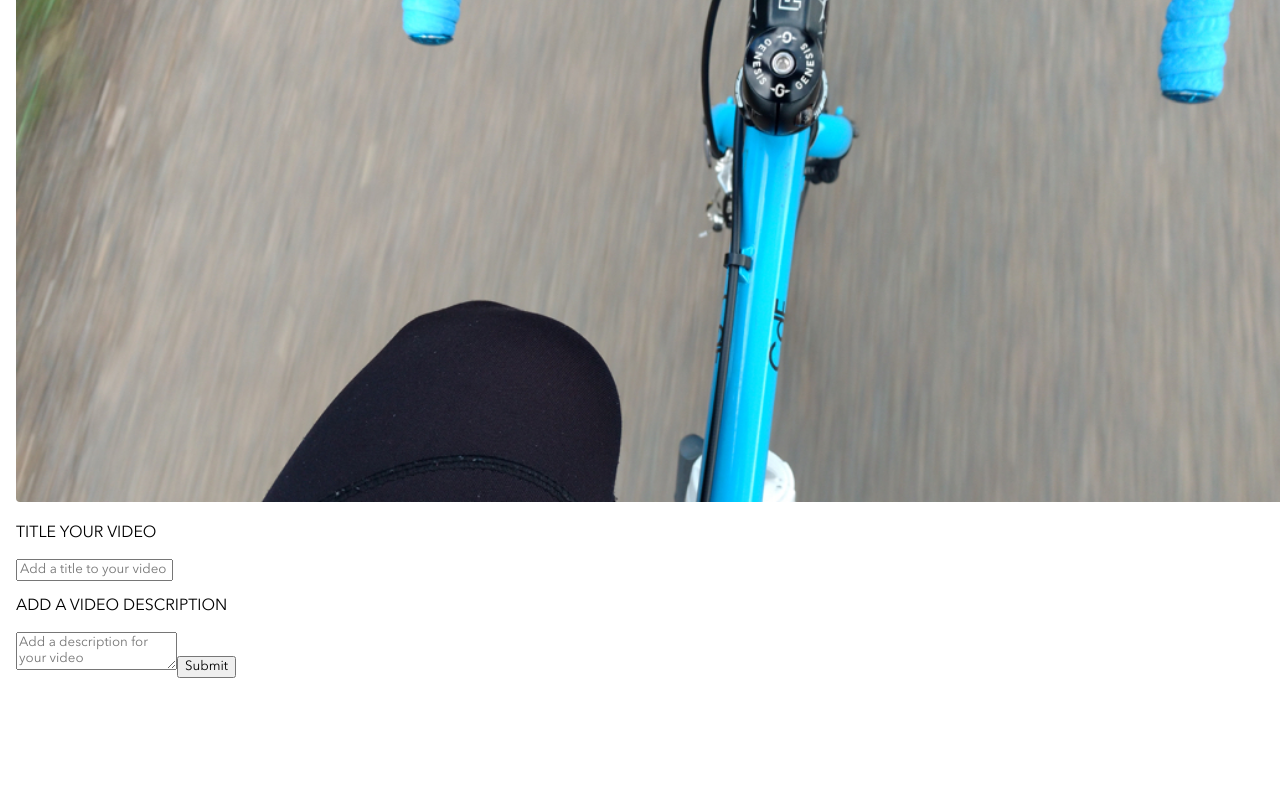
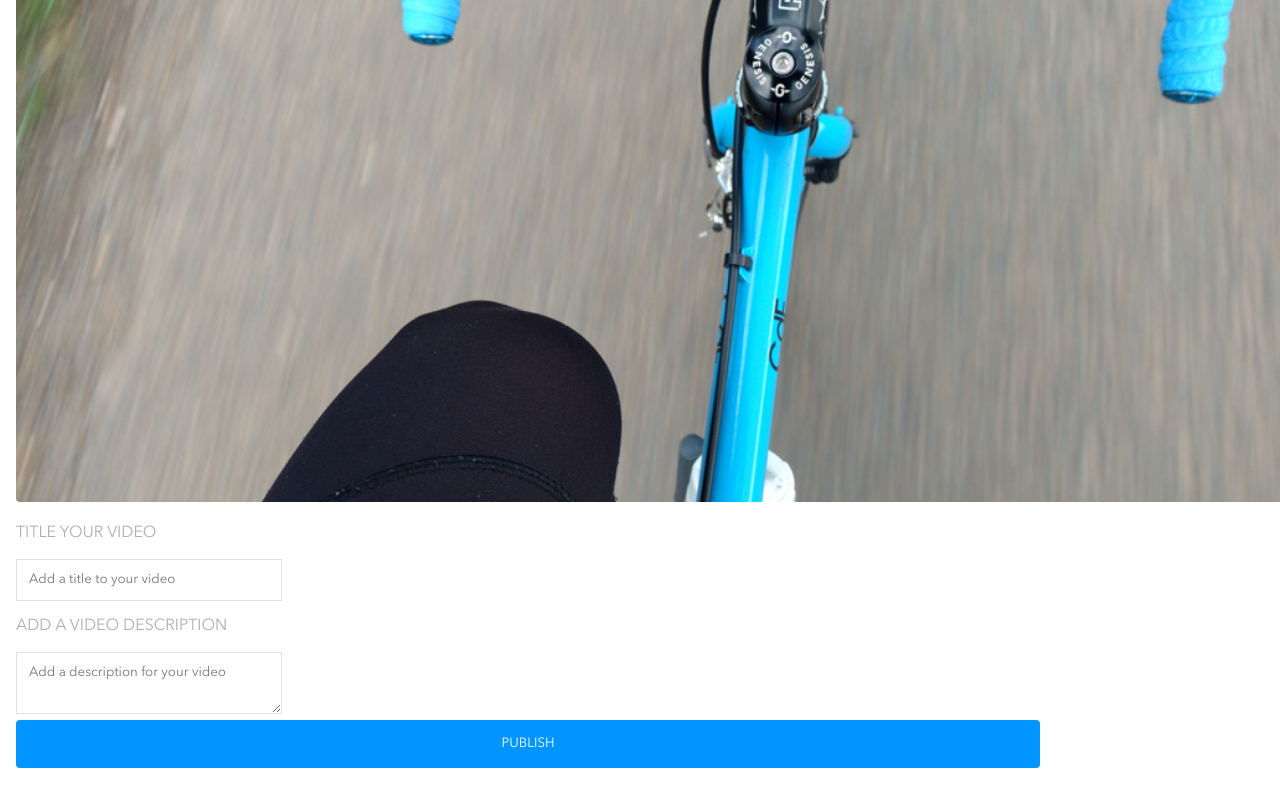
Before and after one commit to DaaniyaalM/brainflix, a React (Create React App) app: page /upload in a window 1280 px wide. Shown: the part 387-1187 px from the top of the page. Before the commit the page ends 1081 px from the top, so only its background shows below. Built offline with nearby package versions, Linux system fonts and the light colour scheme.

Commit message:
updated to pull and push data from API, added upload page styling, need to finalize upload page stying

```diff
--- a/src/App.js
+++ b/src/App.js
@@ -4,51 +4,37 @@ import "./App.scss";
 import Navbar from "./components/Navbar/Navbar.jsx";
 import "../src/components/Body/Body.scss";
 import "../src/components/NewVideos/NewVideos.scss";
-import { BrowserRouter as Router, Route, Routes } from "react-router-dom";
+import axios from "axios";
+import { useEffect } from "react";
+
+import {
+  BrowserRouter as Router,
+  Route,
+  Routes,
+  useParams,
+} from "react-router-dom";
 
 import Home from "./pages/home";
 import Upload from "./pages/UploadVids";
 
 function App() {
-  const [videos, setVideos] = useState(videoData);
-  const [selectedVideo, setSelectedVideo] = useState(videos[0]);
+  // const [videos, setVideos] = useState(videoData);
+  // const [selectedVideo, setSelectedVideo] = useState(videos[0]);
 
-  function clickHandler(video) {
-    setSelectedVideo(video);
-  }
+  // function clickHandler(video) {
+  //   setSelectedVideo(video);
+  // }
   return (
     <Router>
       <div className="App">
         <Navbar />
-
         <Routes>
-          <Route
-            exact
-            path="/"
-            element={
-              <Home
-                selectedVideo={selectedVideo}
-                videos={videos}
-                clickHandler={clickHandler}
-              />
-            }
-          />
-          <Route
-            exact
-            path="/videos/:id"
-            element={
-              <Home
-                selectedVideo={selectedVideo}
-                videos={videos}
-                clickHandler={clickHandler}
-              />
-            }
-          />
+          <Route exact path="/" element={<Home />} />
+          <Route exact path="/videos/:id" element={<Home />} />
           <Route path="upload" element={<Upload />} />
         </Routes>
       </div>
     </Router>
   );
 }
-
 export default App;
--- a/src/components/Body/Body.jsx
+++ b/src/components/Body/Body.jsx
@@ -9,12 +9,12 @@ function Body() {
         BMX Rampage: 2021 <br></br> Highlights
       </h1>
       <div className="body__details">
-        <div clasName="details__stats">
+        <div className="details__stats">
           <p className="details__name">By Red Crow</p>
 
           <p className="details__date">07/11/2021</p>
         </div>
-        <div clasName="details__stats2">
+        <div className="details__stats2">
           <div className="details__views-icon">
             <img src={ViewsPic} alt="Views" />
             <p className="details__views">1,001,023</p>
--- a/src/components/Comments/Comments.jsx
+++ b/src/components/Comments/Comments.jsx
@@ -13,7 +13,7 @@ function Comments() {
             <div className="profile-picture"></div>
 
             <label className="comments__label" htmlFor="comment"></label>
-            <div class="comments__friendshipwrapper">
+            <div className="comments__friendshipwrapper">
               <h2 className="comments__title">Join The Conversation</h2>
               <textarea className="comments__text" required=""></textarea>
             </div>
--- a/src/components/NewVideos/NewVideos.jsx
+++ b/src/components/NewVideos/NewVideos.jsx
@@ -1,18 +1,49 @@
+import React, { useState, useEffect } from "react";
+import axios from "axios";
+import { useNavigate } from "react-router-dom";
+
 function NewVideos(props) {
+  const navigate = useNavigate();
+  const [videos, setVideos] = useState(null);
+  const [selectedVideo, setSelectedVideo] = useState(null);
+
+  useEffect(() => {
+    async function fetchData() {
+      try {
+        const response = await axios.get(
+          `https://project-2-api.herokuapp.com/videos/?api_key=4d5d21ae-edea-4a33-9ca5-1fba865a0254`
+        );
+        const data = response.data;
+        setVideos(data);
+        console.log(data);
+      } catch (error) {
+        console.error("Error fetching data:", error);
+      }
+    }
+
+    fetchData(); // Fetch data when the component is mounted
+  }, []);
+
+  const clickHandler = (video) => {
+    navigate(`/videos/${video.id}`);
+  };
+
   return (
     <ul className="NewVideos__videolist">
-      {props.videos
-        .filter((video) => video.id !== props.selectedVideo.id)
+      {videos
+        ?.filter(
+          (video) => video.id !== (selectedVideo ? selectedVideo.id : null)
+        )
         .map((video) => {
           return (
             <li
               className="NewVideos__list"
               key={video.id}
-              onClick={() => props.clickHandler(video)}
+              onClick={() => clickHandler(video)}
             >
               <div className="NewVideos__wrapper">
                 <h3 className="NewVideos__vidname">{video.title}</h3>
-                <p className="NewVideos__channel"> {video.channel}</p>
+                <p className="NewVideos__channel">{video.channel}</p>
               </div>
               <img
                 className="NewVideos__video"
@@ -25,4 +56,5 @@ function NewVideos(props) {
     </ul>
   );
 }
+
 export default NewVideos;
--- a/src/pages/UploadVids.jsx
+++ b/src/pages/UploadVids.jsx
@@ -49,7 +49,9 @@ const Upload = () => {
           placeholder="Add a description for your video"
         ></textarea>
 
-        <button type="submit">Submit</button>
+        <button className="Upload__button" type="submit">
+          PUBLISH
+        </button>
       </form>
     </div>
   );
--- a/src/pages/UploadVids.scss
+++ b/src/pages/UploadVids.scss
@@ -8,7 +8,7 @@
   &__thumbnail {
     border-radius: 0.25rem;
     width: 100%;
-
+  }
   &__header {
     color: black;
   }
@@ -17,5 +17,30 @@
     color: #afafaf;
     font-family: "avenir";
   }
+
+  &__title-input {
+    height: 1rem;
+    max-width: 100%;
+    min-width: 15rem;
+    padding: 0.75rem;
+    border: 1px solid #e1e1e1;
+  }
+  &__description-input {
+    height: 2.25rem;
+    max-width: 100%;
+    min-width: 15rem;
+    padding: 0.75rem;
+    border: 1px solid #e1e1e1;
+  }
+  &__button {
+    background-size: cover;
+    background-position: center;
+    width: 80%;
+    height: 3rem;
+    border-radius: 0.25rem;
+    border: none;
+    margin-bottom: 1rem;
+    background-color: #0095ff;
+    color: white;
   }
 }
--- a/src/pages/home.jsx
+++ b/src/pages/home.jsx
@@ -2,12 +2,36 @@ import NewVideos from "../components/NewVideos/NewVideos";
 import Comments from "../components/Comments/Comments";
 import Comments2 from "../components/Comments/Comments2";
 import Body from "../components/Body/Body";
+import { useParams } from "react-router-dom";
+import { useEffect } from "react";
+import axios from "axios";
+import { useState } from "react";
 
 function Home(props) {
+  //   function GoalPost() {
+  const [selectedVideo, setSelectedVideo] = useState(null);
+  const { id } = useParams();
+  console.log(id);
+
+  async function fetchData() {
+    try {
+      const response = await axios.get(
+        `https://project-2-api.herokuapp.com/videos/${id}?api_key=4d5d21ae-edea-4a33-9ca5-1fba865a0254`
+      );
+      setSelectedVideo(response.data);
+      console.log(response.data);
+    } catch (error) {
+      console.error("Error fetching data:", error);
+    }
+  }
+  useEffect(() => {
+    fetchData();
+  }, [id]);
+  //   }
   return (
     <div className="home">
       <div className="video__background">
-        <video controls poster={props.selectedVideo.image}></video>
+        <video controls poster={selectedVideo?.image}></video>
       </div>
       <div className="body__alignment">
         <div className="body__comments-container">
@@ -15,11 +39,7 @@ function Home(props) {
           <Comments />
           <Comments2 />
         </div>
-        <NewVideos
-          videos={props.videos}
-          selectedVideo={props.selectedVideo}
-          clickHandler={props.clickHandler}
-        />
+        <NewVideos />
       </div>
     </div>
   );
```
Lines whose indentation alone changed are shown as unchanged.
